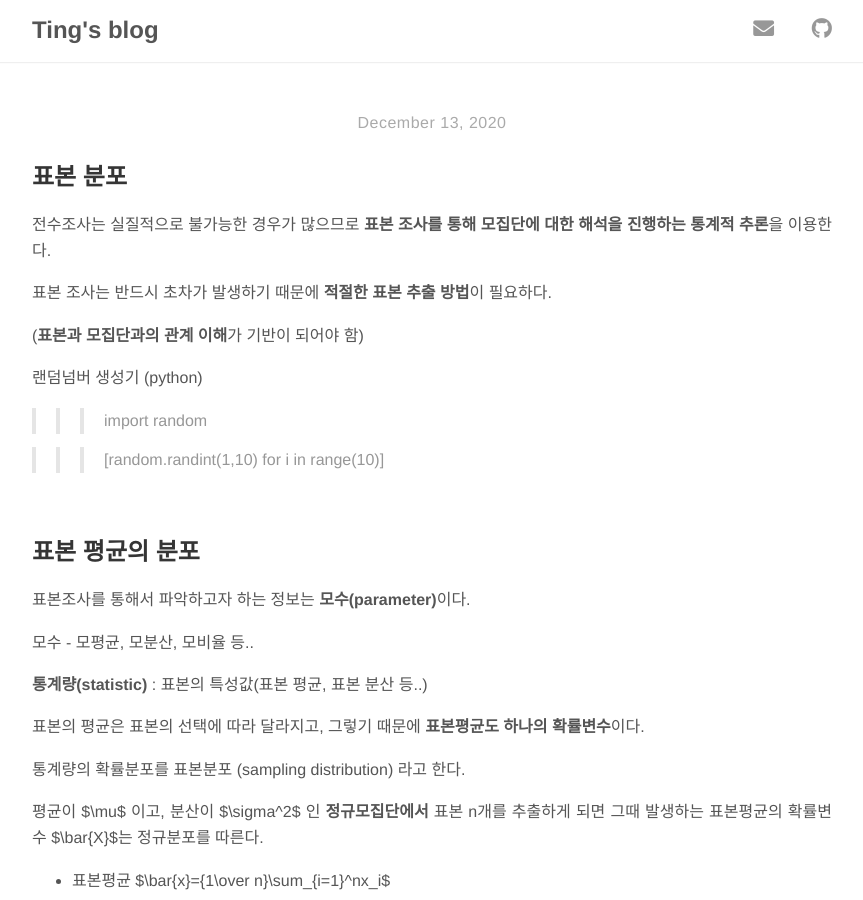
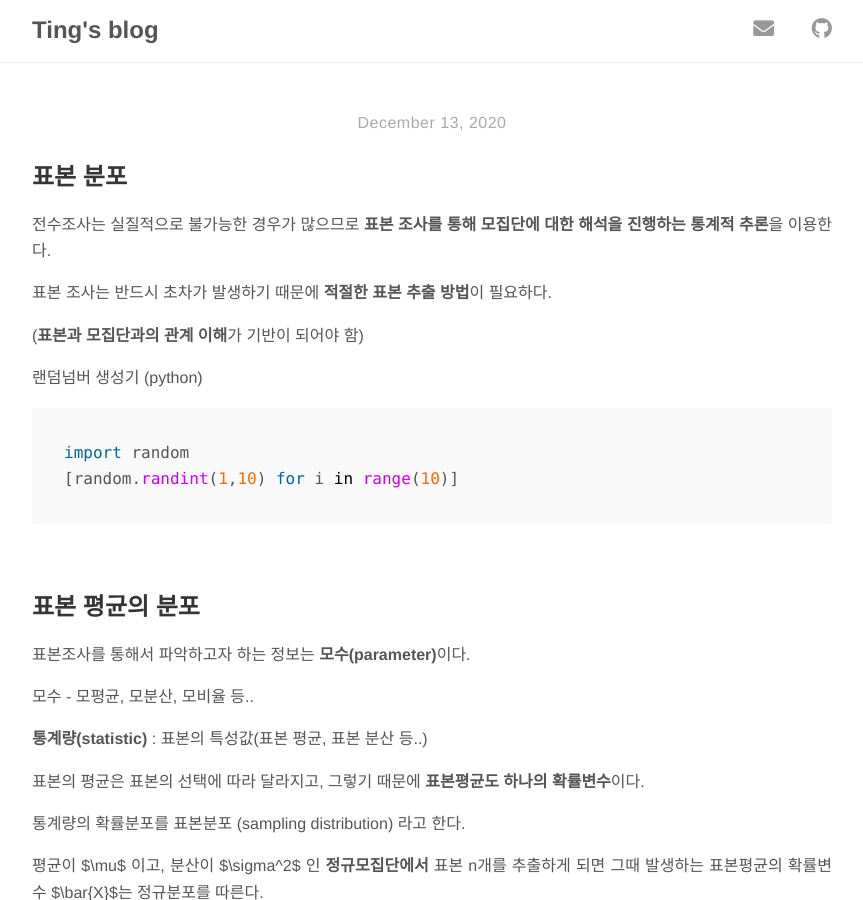
Before and after one commit to Ting-Kim/Ting-kim.github.io, a Jekyll site: the page built from _posts/ai_dev_course/2nd_week/2020-12-12-[2nd_week-day5]추정_검정_엔트로피.md, in a window 1280 px wide and 900 px high. Shown: the whole window, without its empty margins (208-1071 px from the left). Built offline with Jekyll 4.4.1, drawn with Linux system fonts in a browser that asks for light colours; nearby versions of some CDN libraries; our own code applies the rules of GitHub Pages for plain Markdown files.

Commit message:
Update 2020-12-12-[2nd_week-day5]추정_검정_엔트로피.md

````diff
--- a/_posts/ai_dev_course/2nd_week/2020-12-12-[2nd_week-day5]추정_검정_엔트로피.md
+++ b/_posts/ai_dev_course/2nd_week/2020-12-12-[2nd_week-day5]추정_검정_엔트로피.md
@@ -1,6 +1,6 @@
 ---
 layout: post
-title: "[2nd_week-day5]추정 검정 엔트로피"
+title: "[2nd_week-day5]추정, 검정, 엔트로피"
 tags: [ai, calculation, entropy, crossentropy]
 use_math: true
 comments: true
@@ -16,9 +16,10 @@ comments: true
 
 랜덤넘버 생성기 (python)
 
-> > > import random
-
-> > > [random.randint(1,10) for i in range(10)]
+```python
+import random
+[random.randint(1,10) for i in range(10)]
+```
 
 <br>
 
````
